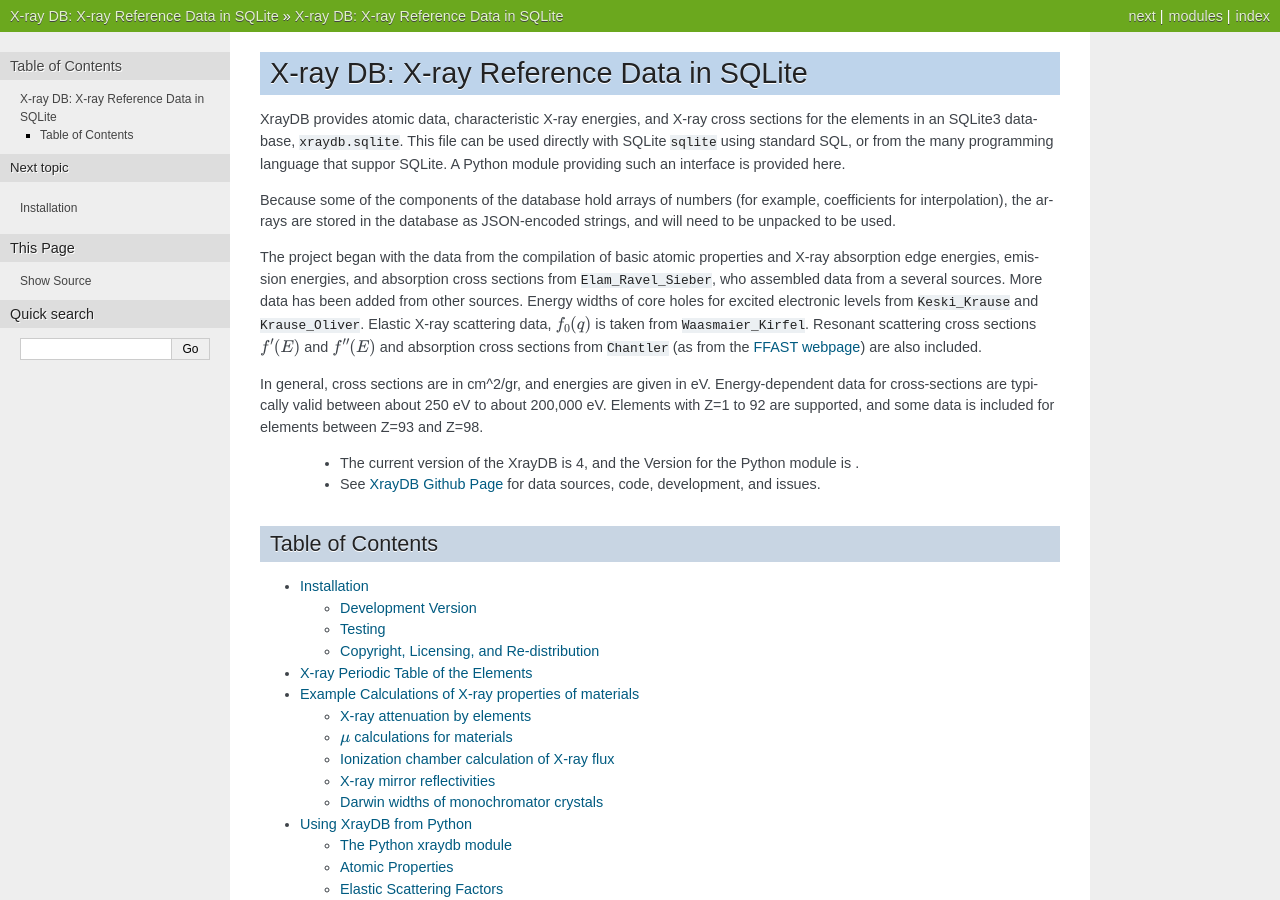
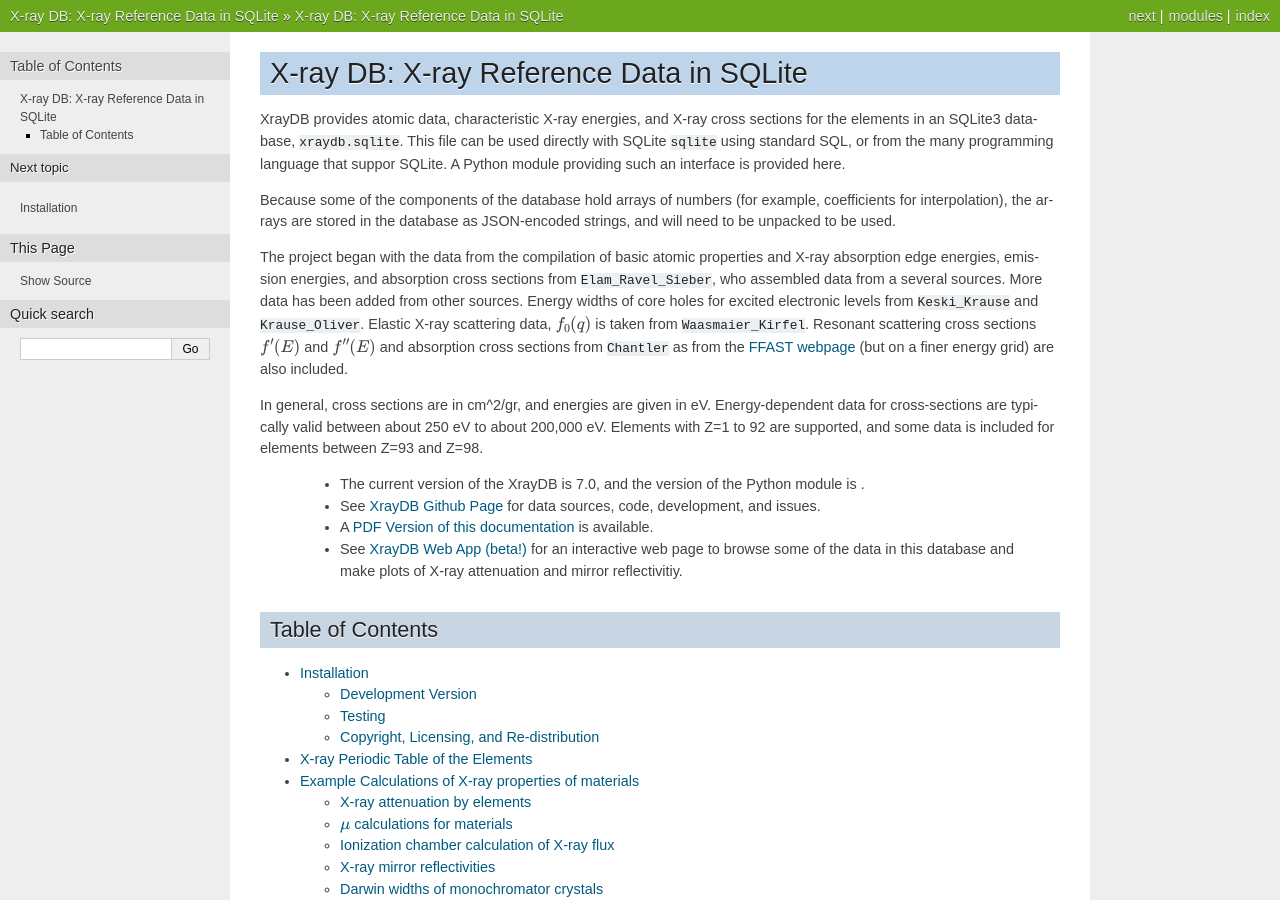
Before and after one commit to xraypy/XrayDB, a Sphinx documentation site: the page built from doc/index.rst, in a window 1280 px wide and 900 px high. Built offline with Sphinx 7.4.7, drawn with Linux system fonts in a browser that asks for light colours; the version number could not be read and is left out; cross-references to code outside the pages are shown as plain code.

Commit message:
add provisional link to app page

```diff
--- a/doc/examples.rst
+++ b/doc/examples.rst
@@ -3,6 +3,8 @@
 
 Example Calculations of X-ray properties of materials
 =========================================================
+
+.. _XrayDB Web App (beta!):  https://millenia.cars.aps.anl.gov/xraydb
 
 .. module:: xraydb
    :noindex:
@@ -12,7 +14,8 @@
 the python `xraydb` module, which is describe in more detail in the next
 chapter, :ref:`python_api`.  The examples will explore some aspects of
 X-ray physics, but will not give a complete tutorial on the concepts here.
-For reference see :cite:`AlsNielson_McMorrow2011` for example.
+For reference see :cite:`AlsNielson_McMorrow2011` for example.  Some of
+these calculations are also available at  `XrayDB Web App (beta!)`_.
 
 
 X-ray attenuation by elements
--- a/doc/index.rst
+++ b/doc/index.rst
@@ -5,8 +5,8 @@
 
 .. _XrayDB Github Page:  https://github.com/xraypy/XrayDB
 .. _FFAST webpage:       https://www.nist.gov/pml/data/ffast/index.cfm
-
 .. _PDF Version of this documentation:  https://xraypy.github.io/XrayDB/xraydb.pdf
+.. _XrayDB Web App (beta!):  https://millenia.cars.aps.anl.gov/xraydb
 
 XrayDB provides atomic data, characteristic X-ray energies, and X-ray cross
 sections for the elements in an SQLite3 database, ``xraydb.sqlite``.  This
@@ -26,20 +26,25 @@
 :cite:`Keski_Krause` and :cite:`Krause_Oliver`.  Elastic X-ray scattering
 data, :math:`f_0(q)` is taken from :cite:`Waasmaier_Kirfel`.  Resonant
 scattering cross sections :math:`f'(E)` and :math:`f''(E)` and absorption
-cross sections from :cite:`Chantler` (as from the `FFAST webpage`_) are
-also included.
+cross sections from :cite:`Chantler` as from the `FFAST webpage`_ (but on
+a finer energy grid) are also included.
 
 In general, cross sections are in cm^2/gr, and energies are given in eV.
 Energy-dependent data for cross-sections are typically valid between about
 250 eV to about 200,000 eV.  Elements with Z=1 to 92 are supported, and
 some data is included for elements between Z=93 and Z=98.
 
-   * The current version of the XrayDB is 4, and the Version for the Python
-     module is |release|.
+   * The current version of the XrayDB is 7.0, and the version of the
+     Python module is |release|.
 
    * See `XrayDB Github Page`_ for data sources, code, development, and
      issues.
 
+   * A `PDF Version of this documentation`_ is available.
+
+   * See `XrayDB Web App (beta!)`_ for an interactive web page to browse
+     some of the data in this database and make plots of X-ray attenuation
+     and mirror reflectivitiy.
 
 Table of Contents
 -----------------------
```
